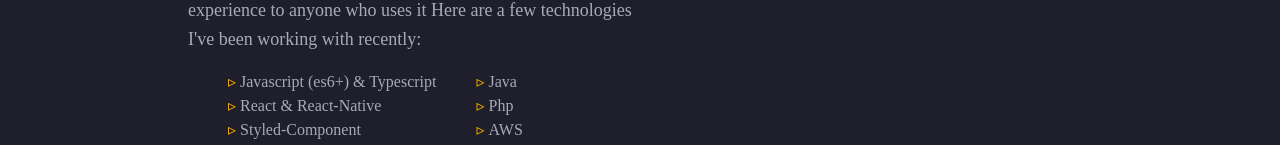
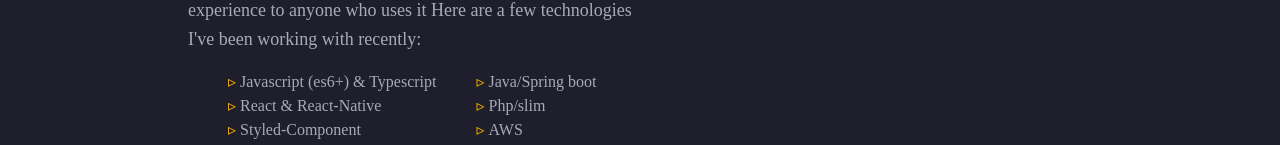
Before and after one commit to ndegealbert/Portfoliov3, a Next.js app: page / in a window 1280 px wide. Shown: the part 648-793 px from the top of the page. Built offline with nearby package versions, Linux system fonts and the light colour scheme.

Commit message:
Update about.js

```diff
--- a/pages/about/about.js
+++ b/pages/about/about.js
@@ -24,8 +24,8 @@
                  </div>
                  <div className="back">
                  <ul className={styles.list}>
-                    <li className={styles.li}>Java</li>
-                    <li className={styles.li}>Php</li>
+                    <li className={styles.li}>Java/Spring boot</li>
+                    <li className={styles.li}>Php/slim</li>
                     <li className={styles.li}>AWS</li>
                     <li className={styles.li}>Docker</li>
                 </ul>
```
